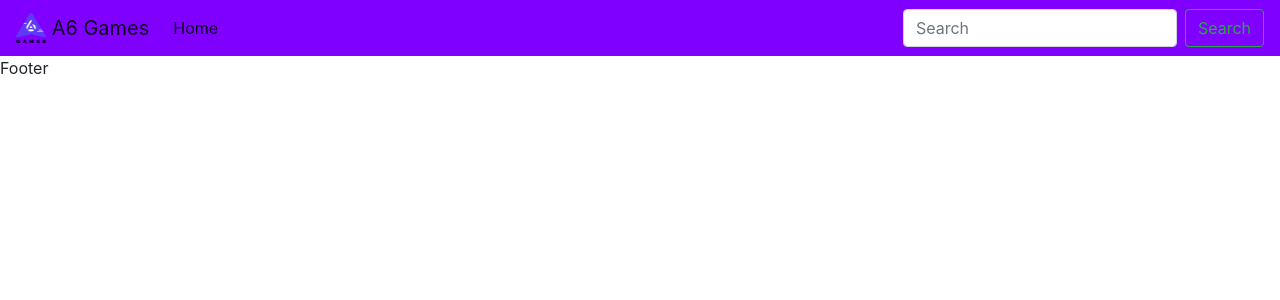
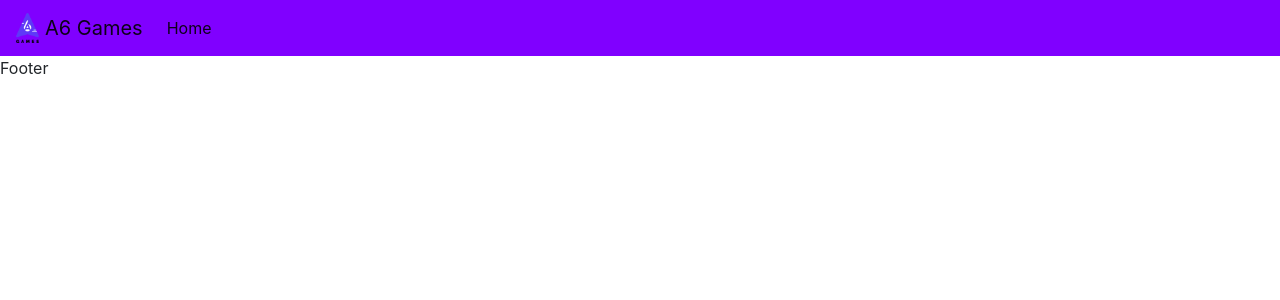
Before and after one commit to brod26/a6-games.github.io, a Jekyll site: the page built from index.markdown, in a window 1280 px wide. Shown: the top 300 px of the page. Built offline with Jekyll 4.4.1, drawn with Linux system fonts in a browser that asks for light colours.

Commit message:
Final pr tweaks

```diff
--- a/_includes/footer.html
+++ b/_includes/footer.html
@@ -1 +1,5 @@
-<footer>Footer</footer>
+<footer>
+    <p>
+        Footer
+    </p>
+</footer>
--- a/_includes/header.html
+++ b/_includes/header.html
@@ -1,42 +1,19 @@
 <header>
     <nav class="navbar navbar-expand-lg navbar-light" style="background-color: #8000ff;">
         <a class="navbar-brand" href="#">
-        <img src="assets\img\A6 Games Logo.png" width="30" height="30" class="d-inline-block align-top" alt="">
+            <img src="assets\img\A6 Games Logo.png" width="auto" height="30" class="d-inline-block align-top" alt="">
              A6 Games
         </a>
         <button class="navbar-toggler" type="button" data-toggle="collapse" data-target="#navbarSupportedContent"
             aria-controls="navbarSupportedContent" aria-expanded="false" aria-label="Toggle navigation">
             <span class="navbar-toggler-icon"></span>
         </button>
-
         <div class="collapse navbar-collapse" id="navbarSupportedContent">
             <ul class="navbar-nav mr-auto">
                 <li class="nav-item active">
                     <a class="nav-link" href="#">Home <span class="sr-only">(current)</span></a>
                 </li>
-            <!-- <li class="nav-item">
-                <a class="nav-link" href="#">Link</a>
-            </li>
-            <li class="nav-item dropdown">
-                <a class="nav-link dropdown-toggle" href="#" id="navbarDropdown" role="button"
-                    data-toggle="dropdown" aria-haspopup="true" aria-expanded="false">
-                    Dropdown
-                </a>
-                <div class="dropdown-menu" aria-labelledby="navbarDropdown">
-                    <a class="dropdown-item" href="#">Action</a>
-                    <a class="dropdown-item" href="#">Another action</a>
-                    <div class="dropdown-divider"></div>
-                    <a class="dropdown-item" href="#">Something else here</a>
-                </div>
-            </li>
-            <li class="nav-item">
-                <a class="nav-link disabled" href="#">Disabled</a>
-            </li> -->
             </ul>
-        <form class="form-inline my-2 my-lg-0">
-            <input class="form-control mr-sm-2" type="search" placeholder="Search" aria-label="Search">
-            <button class="btn btn-outline-success my-2 my-sm-0" type="submit">Search</button>
-        </form>
         </div>
     </nav>
 </header>
--- a/_layouts/default.html
+++ b/_layouts/default.html
@@ -1,22 +1,23 @@
 <!DOCTYPE html>
 <html>
-
     <head>
+        <meta charset="utf-8">
+        <meta name="viewport" content="width=device-width, initial-scale=1, shrink-to-fit=no">
+        <title>A6 Games | A6 Games</title>
         <link rel="stylesheet" href="https://cdn.jsdelivr.net/npm/bootstrap@4.5.3/dist/css/bootstrap.min.css"
             integrity="sha384-TX8t27EcRE3e/ihU7zmQxVncDAy5uIKz4rEkgIXeMed4M0jlfIDPvg6uqKI2xXr2" crossorigin="anonymous">
-    <meta name="viewport" content="width=device-width, initial-scale=1, shrink-to-fit=no">
-    <meta charset="utf-8">
-    {% feed_meta %}
-    {% seo %}
-</head>
-<body>
-    {% include header.html %}
         <script src="https://code.jquery.com/jquery-3.5.1.slim.min.js"
                 integrity="sha384-DfXdz2htPH0lsSSs5nCTpuj/zy4C+OGpamoFVy38MVBnE+IbbVYUew+OrCXaRkfj"
                 crossorigin="anonymous"></script>
         <script src="https://cdn.jsdelivr.net/npm/bootstrap@4.5.3/dist/js/bootstrap.bundle.min.js"
                 integrity="sha384-ho+j7jyWK8fNQe+A12Hb8AhRq26LrZ/JpcUGGOn+Y7RsweNrtN/tE3MoK7ZeZDyx"
                 crossorigin="anonymous"></script>
+        {% feed_meta %}
+        {% seo %}
+    </head>
+    <body>
+        {% include header.html %}
+        {{ content }}
         {% include footer.html %}
     </body>
 </html>
```
Lines whose indentation alone changed are shown as unchanged.
